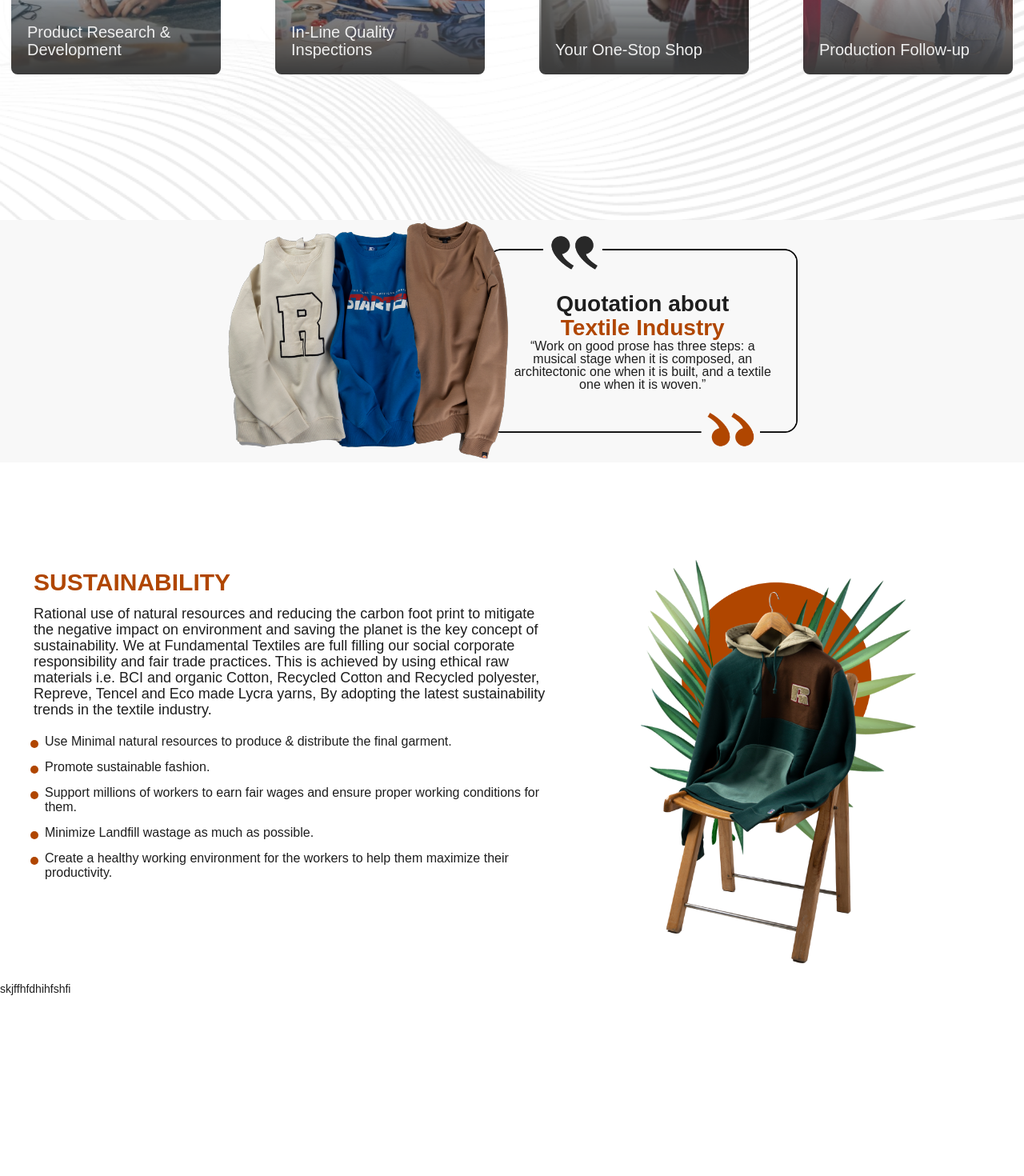
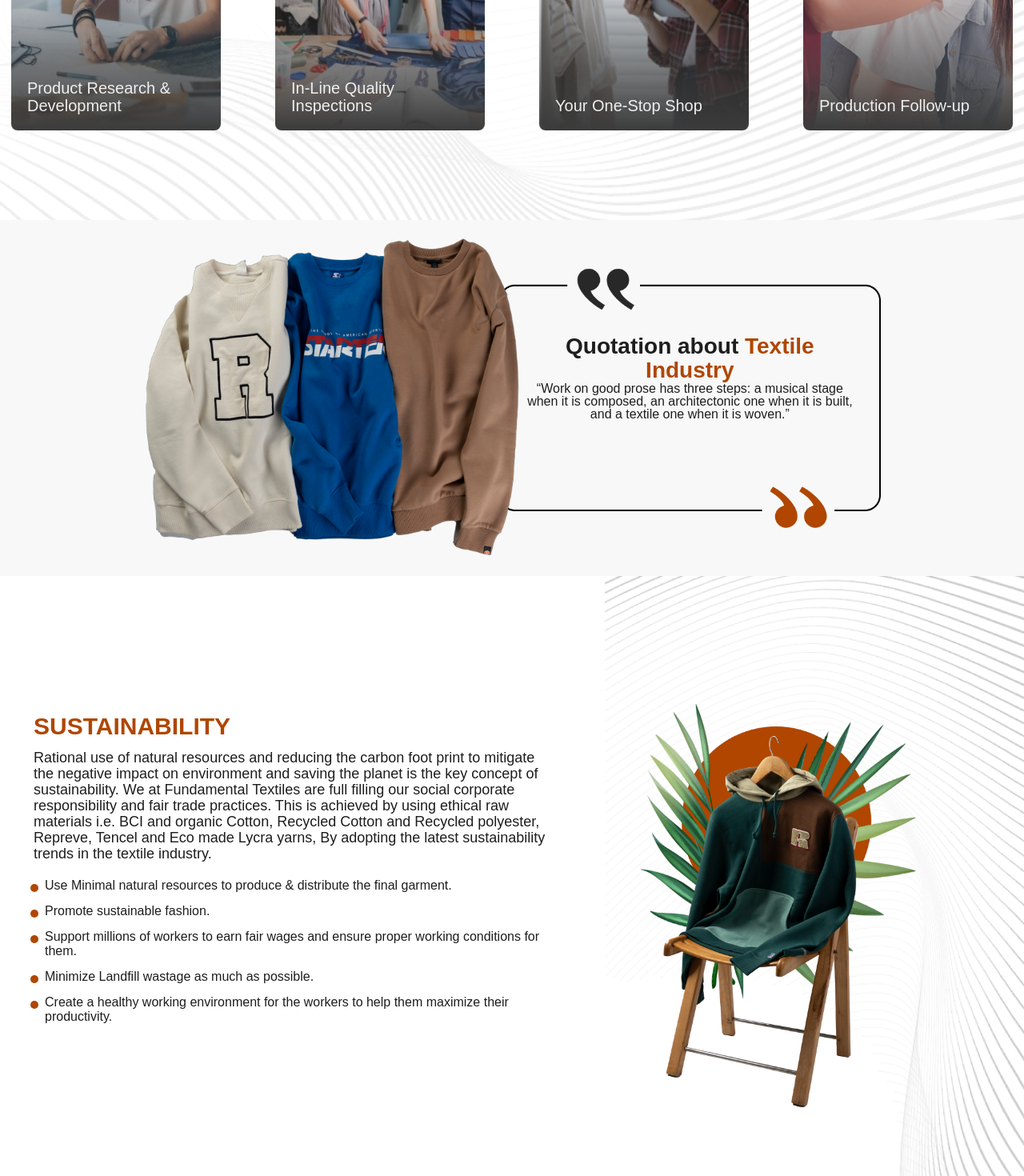
Before and after one commit to asimwarraich/fundamentalnew, a React (Create React App) app: page / in a window 1280 px wide. Shown: the part 2144-3614 px from the top of the page at 80% size. Before the commit the page ends 3388 px from the top, so only its background shows below. Built offline with nearby package versions, Linux system fonts and the light colour scheme.

Commit message:
first page done

```diff
--- a/src/screens/Landing.jsx
+++ b/src/screens/Landing.jsx
@@ -206,9 +206,9 @@ export default function Landing() {
         </div>
       </div>
       <div className="sustain__section">
-        {/* <div className="sus__right__bg__img">
+        <div className="sus__right__bg__img">
           <img src={subbg} alt="" />
-        </div> */}
+        </div>
         <div className="sustain__overlay__contant__wraper">
           <div className="sus__contant__wraper">
             <div className="sustain__section__contant__heading">
@@ -252,7 +252,12 @@ export default function Landing() {
         </div>
       </div>
       {/* <Footer /> */}
-      skjffhfdhihfshfi
+      {/* <div>
+        Lorem ipsum dolor sit, amet consectetur adipisicing elit. Fugiat totam
+        quas nihil laudantium, dicta molestias? Voluptate odit accusantium
+        consectetur iure eum, minus neque praesentium, expedita perferendis
+        inventore dolor fugit adipisci.
+      </div> */}
     </>
   );
 }
--- a/src/style/app.scss
+++ b/src/style/app.scss
@@ -312,7 +312,7 @@ body {
 
 .services__card__wraper img {
   min-width: 100%;
-  height: 350px;
+  height: 420px;
   border-radius: 8px;
 }
 .services__card__contant {
@@ -353,26 +353,29 @@ body {
 }
 .sustain__section {
   width: 100%;
-  // position: relative;
+  position: relative;
 }
-
-.sus__right__bg__img img {
+.sus__right__bg__img {
   width: 100%;
-  height: 300px;
   display: flex;
   justify-content: flex-end;
   align-items: flex-end;
-  height: 500px;
+}
+.sus__right__bg__img img {
+  height: 750px;
+
   z-index: -1;
 }
 .sustain__overlay__contant__wraper {
-  // position: absolute;
-  // top: 5%;
+  position: absolute;
+  top: 5%;
   width: 100%;
   display: flex;
   align-items: center;
   justify-content: center;
   padding: 0em 3em;
+  left: 0;
+  right: 0;
   max-width: 1440px;
   margin: 0 auto;
 }
@@ -432,6 +435,7 @@ body {
   align-items: center;
   justify-content: center;
   background-color: #f8f8f8;
+  padding: 1.5em;
 }
 .qua__img__left {
   position: relative;
@@ -439,14 +443,14 @@ body {
   z-index: 1;
 }
 .qua__img__left img {
-  height: 300px;
+  height: 400px;
 }
 .qua__right__contant {
   position: relative;
 }
 
 .qua__overlay img {
-  height: 300px;
+  height: 370px;
 }
 .qua__contant__text {
   position: absolute;
@@ -653,6 +657,7 @@ body {
   border-radius: 12px;
 }
 .footer__main__container {
+  // margin-top: 12em;
   width: 100%;
   position: relative;
 }
```
